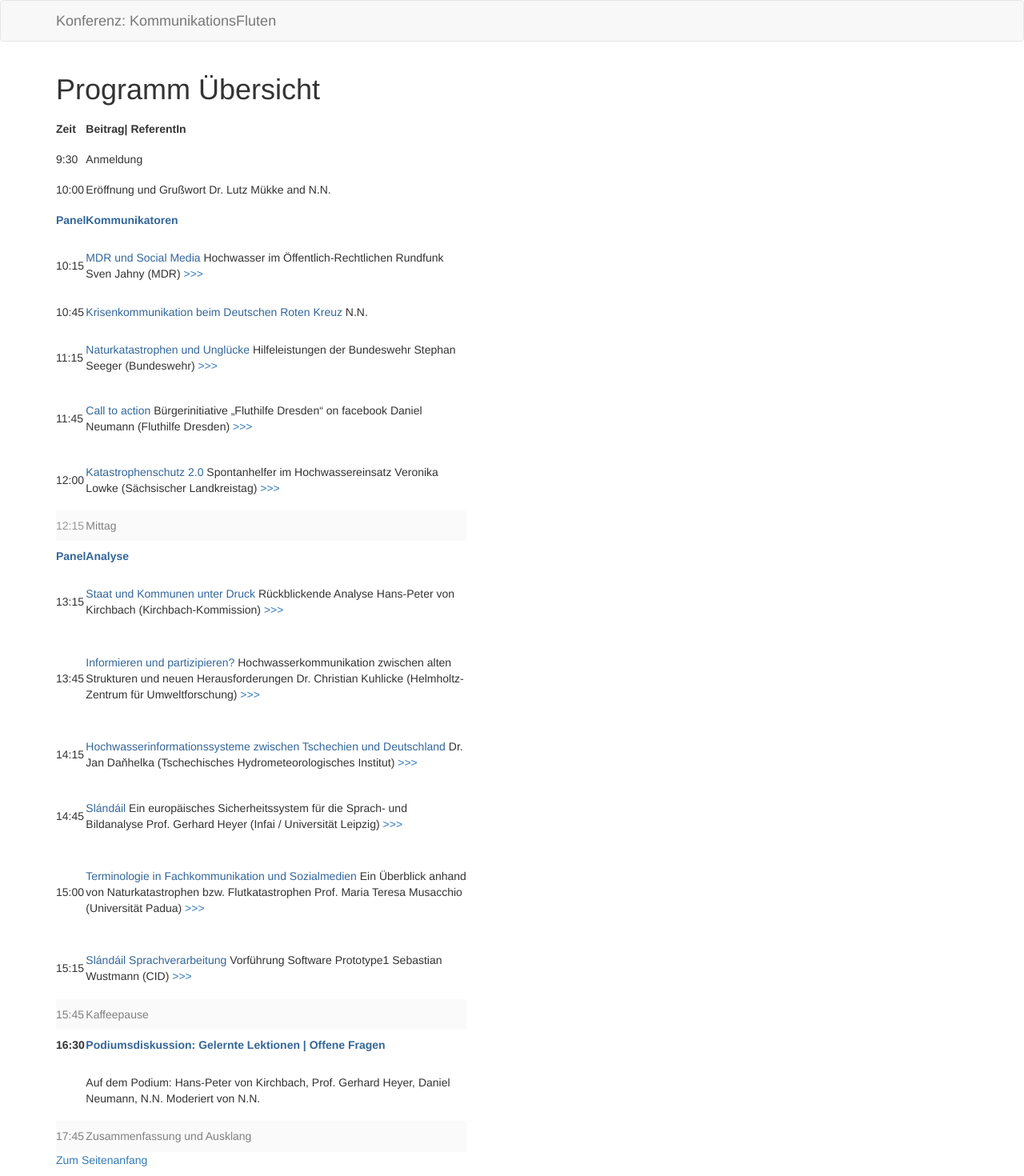
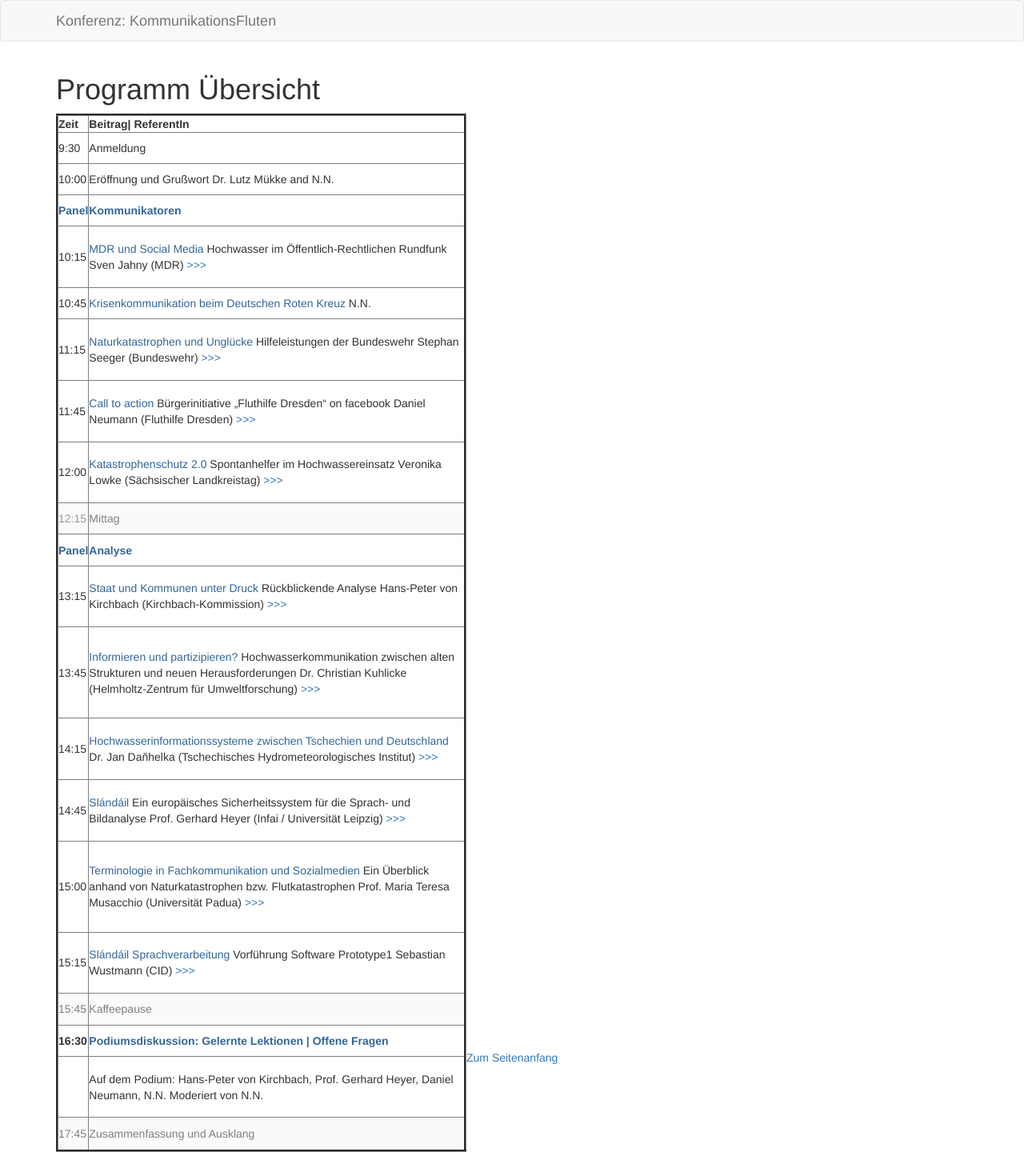
Before and after one commit to susedev/test, a Jekyll site: the page built from programm-uebersicht.html, in a window 1280 px wide. Shown: the whole page at 80% size. Built offline with Jekyll 4.4.1, drawn with Linux system fonts in a browser that asks for light colours; after the commit the page ends 1440 px from its top, so only the background shows below that.

Commit message:
Edit from JekyllCMS

```diff
--- a/programm-uebersicht.html
+++ b/programm-uebersicht.html
@@ -1,12 +1,14 @@
 ---
 title: Programm Übersicht
 ---
-<table style="height: 1298px;" width="513">
+<table align="left" border="3" style="height: 1298px;" width="513">
+	<thead>
+		<tr>
+			<th scope="col">Zeit</th>
+			<th scope="col">Beitrag| ReferentIn</th>
+		</tr>
+	</thead>
 	<tbody>
-		<tr>
-			<th>Zeit</th>
-			<th>Beitrag| ReferentIn</th>
-		</tr>
 		<tr>
 			<td>9:30</td>
 			<td>Anmeldung</td>
@@ -90,4 +92,82 @@ title: Programm Übersicht
 	</tbody>
 </table>
 
+<p>&nbsp;</p>
+
+<p>&nbsp;</p>
+
+<p>&nbsp;</p>
+
+<p>&nbsp;</p>
+
+<p>&nbsp;</p>
+
+<p>&nbsp;</p>
+
+<p>&nbsp;</p>
+
+<p>&nbsp;</p>
+
+<p>&nbsp;</p>
+
+<p>&nbsp;</p>
+
+<p>&nbsp;</p>
+
+<p>&nbsp;</p>
+
+<p>&nbsp;</p>
+
+<p>&nbsp;</p>
+
+<p>&nbsp;</p>
+
+<p>&nbsp;</p>
+
+<p>&nbsp;</p>
+
+<p>&nbsp;</p>
+
+<p>&nbsp;</p>
+
+<p>&nbsp;</p>
+
+<p>&nbsp;</p>
+
+<p>&nbsp;</p>
+
+<p>&nbsp;</p>
+
+<p>&nbsp;</p>
+
+<p>&nbsp;</p>
+
+<p>&nbsp;</p>
+
+<p>&nbsp;</p>
+
+<p>&nbsp;</p>
+
+<p>&nbsp;</p>
+
+<p>&nbsp;</p>
+
+<p>&nbsp;</p>
+
+<p>&nbsp;</p>
+
+<p>&nbsp;</p>
+
+<p>&nbsp;</p>
+
+<p>&nbsp;</p>
+
+<p>&nbsp;</p>
+
+<p>&nbsp;</p>
+
+<p>&nbsp;</p>
+
+<p>&nbsp;</p>
+
 <p><a href="#top">Zum Seitenanfang</a>&nbsp;</p>
```
